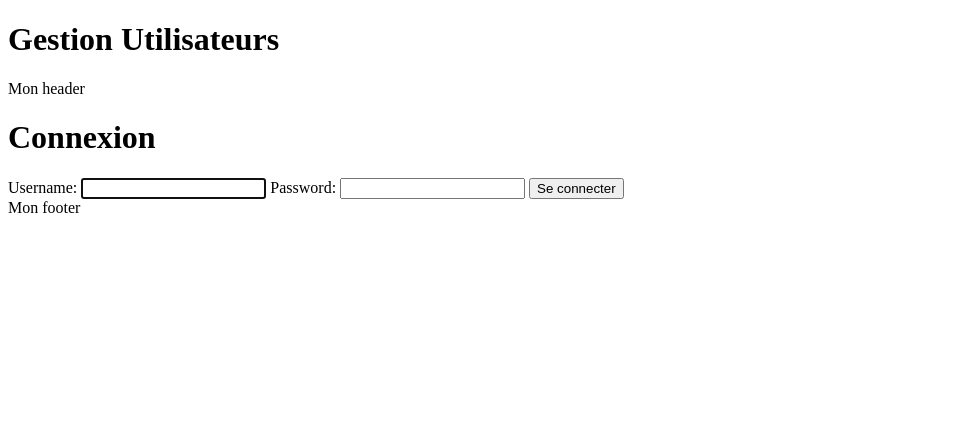
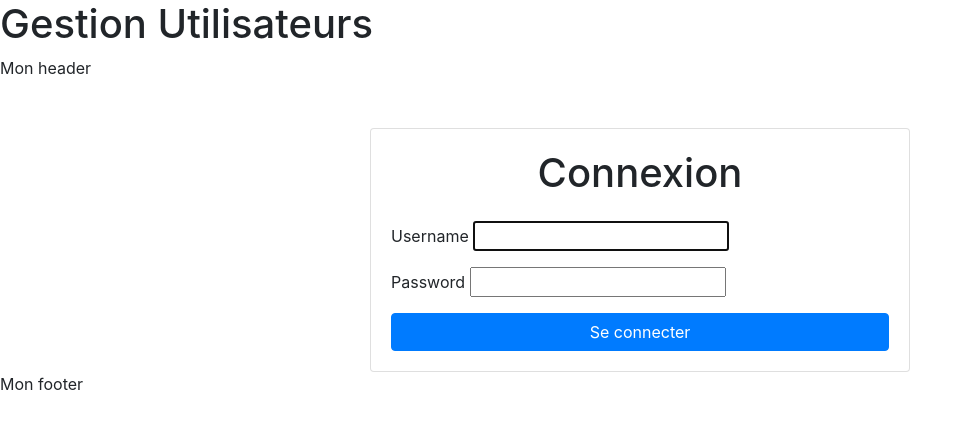
Before and after one commit to adilstudio/test_adil, a Django app: page / in a window 1280 px wide. Shown: the top 429 px of the page, without its empty margins (0-972 px from the left). Run offline with Django 4.2, Linux system fonts and the light colour scheme; some libraries are stand-ins or nearby versions.

Commit message:
login form

```diff
--- a/test_adil/management/templates/base.html
+++ b/test_adil/management/templates/base.html
@@ -4,6 +4,8 @@
 <head>
   <meta charset="UTF-8">
   <meta name="viewport" content="width=device-width, initial-scale=1.0">
+  <link href="https://stackpath.bootstrapcdn.com/bootstrap/4.5.2/css/bootstrap.min.css" rel="stylesheet">
+  <script src="https://stackpath.bootstrapcdn.com/bootstrap/4.5.2/js/bootstrap.min.js"></script>
   <title>{% block title %}Gestion Utilisateurs{% endblock %}</title>
 </head>
 
--- a/test_adil/management/templates/creer_utilisateur.html
+++ b/test_adil/management/templates/creer_utilisateur.html
@@ -13,9 +13,10 @@
     <div class="form-check">
       <input class="form-check-input" type="checkbox" name="{{ form.bases_de_donnees.html_name }}"
         id="id_{{ form.bases_de_donnees.name }}_{{ forloop.counter }}" value="{{ value }}">
-    </div>
+    <label class="form-check-label" for="id_{{ form.bases_de_donnees.name }}_{{ forloop.counter }}">{{ label }}</label>
+      </div>
     {% endfor %}
   </div>
-  <button type="submit">Créer utilisateur</button>
+  <button type="submit" class="btn btn-primary">Créer utilisateur</button>
 </form>
 {% endblock %}
--- a/test_adil/management/templates/page_accueil.html
+++ b/test_adil/management/templates/page_accueil.html
@@ -3,10 +3,27 @@
 {% block title %}Page d'accueil{% endblock %}
 
 {% block content %}
-<h1>Connexion</h1>
-<form method="post">
-  {% csrf_token %}
-  {{ form }}
-  <button type="submit">Se connecter</button>
-</form>
+<div class="container">
+  <div class="row justify-content-center">
+    <div class="col-md-6">
+      <div class="card mt-5">
+        <div class="card-body">
+          <h1 class="card-title text-center">Connexion</h1>
+          <form method="post" class="mt-4">
+            {% csrf_token %}
+            <div class="form-group">
+              {{ form.username.label }}
+              {{ form.username }}
+            </div>
+            <div class="form-group">
+              {{ form.password.label }}
+              {{ form.password }}
+            </div>
+            <button type="submit" class="btn btn-primary btn-block">Se connecter</button>
+          </form>
+        </div>
+      </div>
+    </div>
+  </div>
+</div>
 {% endblock %}
```
Also changed, not shown: README.md.
